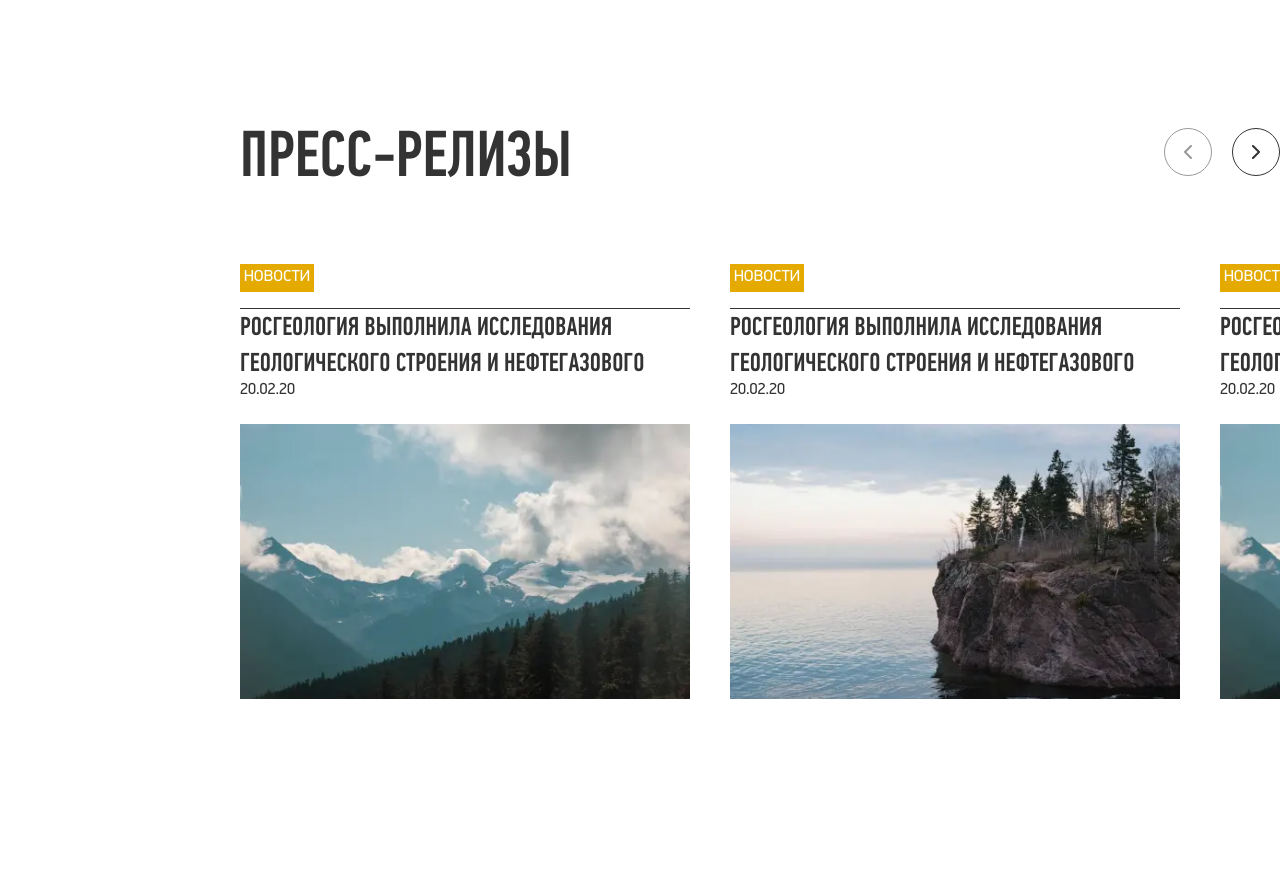
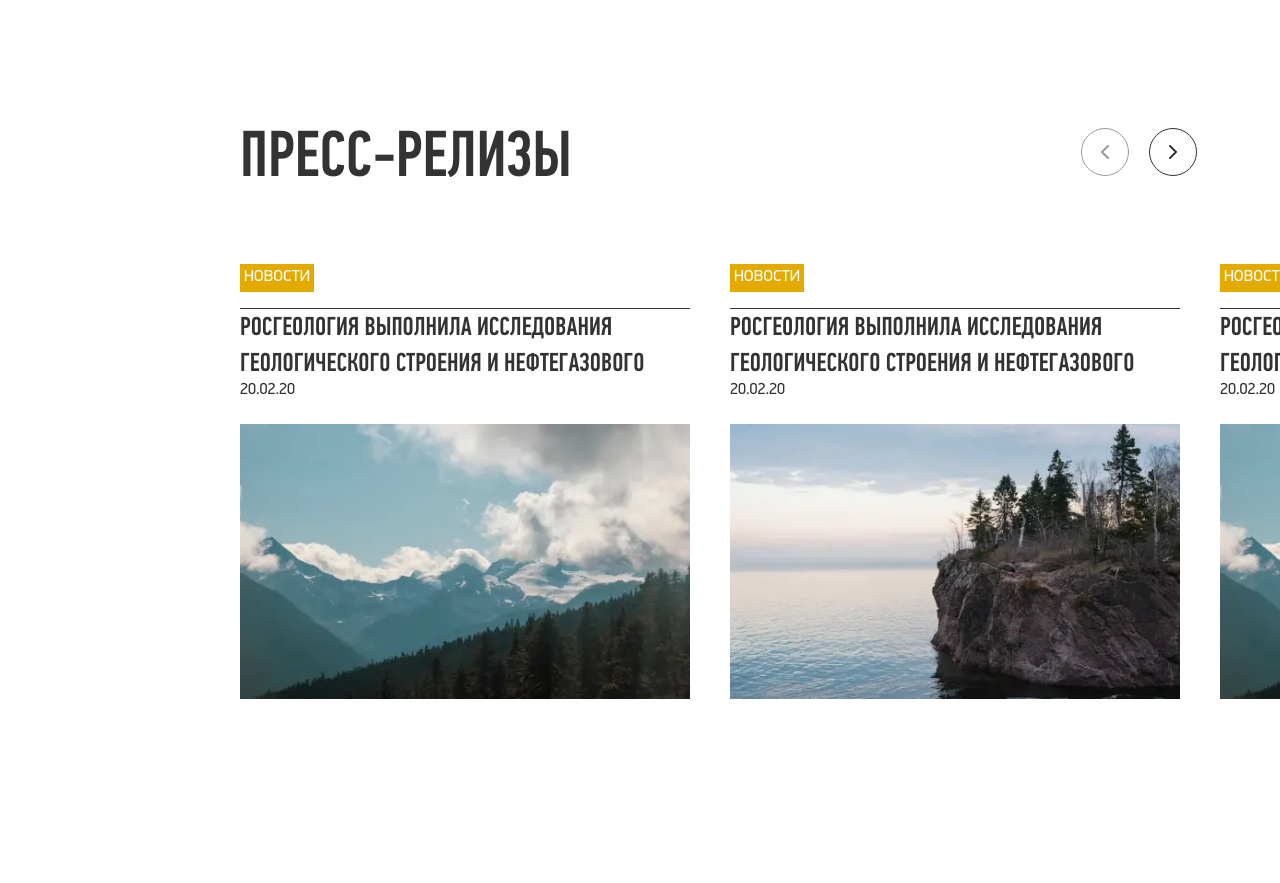
Before and after one commit to Punkimen/rosgeo, a website: page #src/html/index.html in a window 1280 px wide. Shown: the part 4800-5683 px from the top of the page. Drawn offline with nearby package versions, Linux system fonts and the light colour scheme; some packages are replaced by stand-ins of ours; files that its build step writes are made by us from their sources; files whose address does not match are found by name; a web font is replaced by a local one.

Commit message:
change arrow position

```diff
--- a/#src/scss/components/_releases.scss
+++ b/#src/scss/components/_releases.scss
@@ -24,6 +24,7 @@
     position: absolute;
     top: 0;
     right: 0;
+    padding-right: 83px;
 
     @media(max-width:$md3) {
       display: none !important;
```
Also changed, not shown: #src/js/module/dist/initSliders.dev.js (deleted), #src/js/module/dist/initTabs.dev.js (deleted), #src/js/module/dist/map.dev.js (deleted), #src/js/module/dist/scrollNavigation.dev.js (deleted), #src/js/module/dist/tabs.dev.js (deleted), #src/js/module/dist/toggleClass.dev.js (deleted), #src/scss/components/dist/_about.css (deleted), #src/scss/components/dist/_activity.css (deleted), #src/scss/components/dist/_banner.css (deleted), #src/scss/components/dist/_contacts.css (deleted), #src/scss/components/dist/_direction.css (deleted), #src/scss/components/dist/_hero.css (deleted), #src/scss/components/dist/_history.css (deleted), #src/scss/components/dist/_info.css (deleted), 22 more files.
